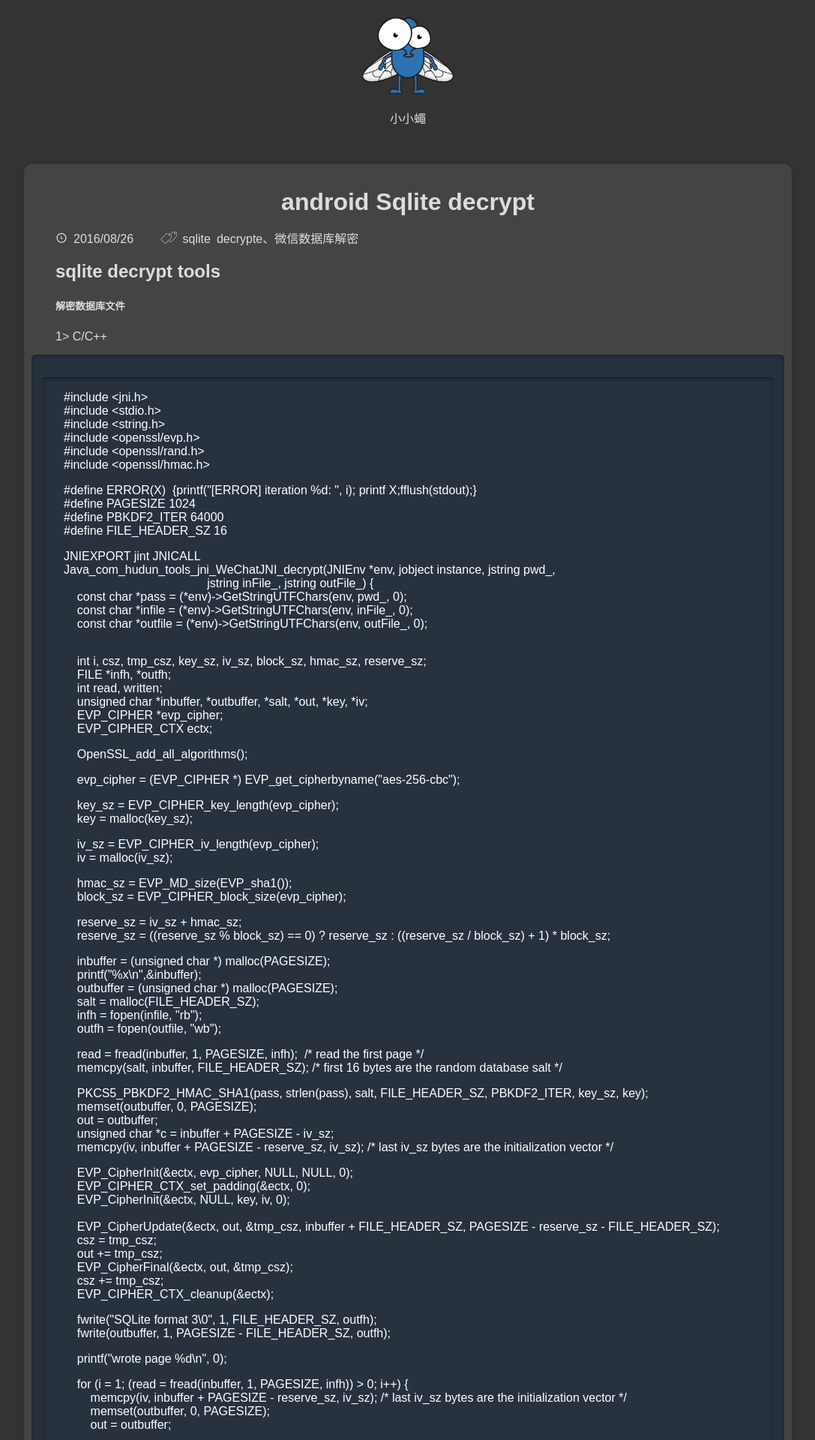
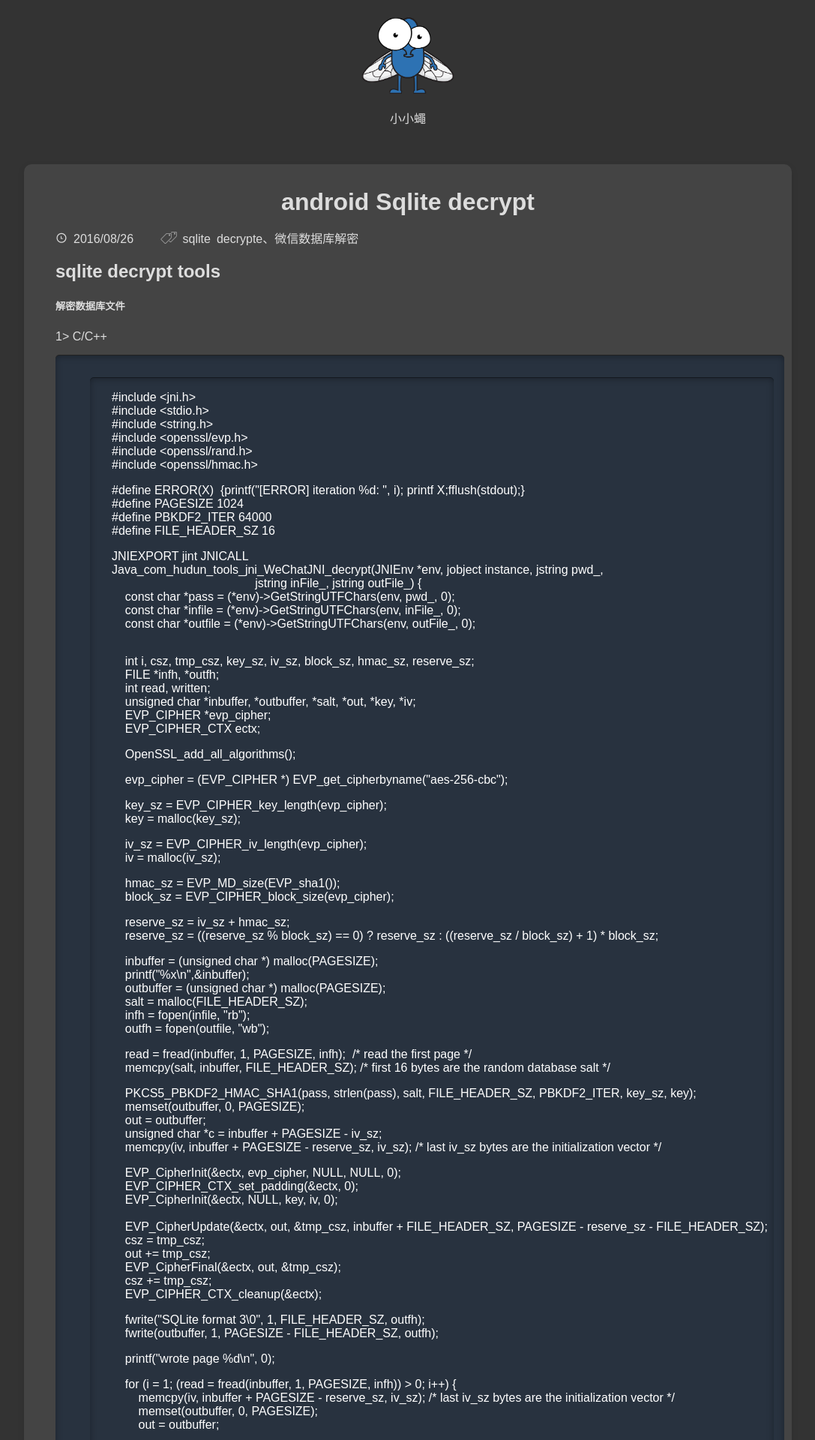
Before and after one commit to xiaoxiaoying/xiaoxiaoying.github.com, a Jekyll site: the page built from _posts/2016-08-26-sqlite_decrypt.md, in a window 1280 px wide. Shown: the top 1920 px of the page at 75% size, without its empty margins (96-1183 px from the left). Built offline with Jekyll 4.4.1, drawn with Linux system fonts in a browser that asks for light colours; some web fonts are replaced.

Commit message:
change style

```diff
--- a/assets/css/style.css
+++ b/assets/css/style.css
@@ -293,6 +293,7 @@ pre,.highlight {
     color: white;
     padding: 14px;
     font-size: 16px;
+    margin-left: 2em;
 }
 
 li {
```
